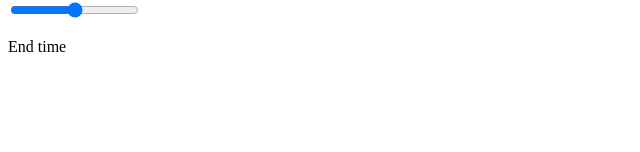
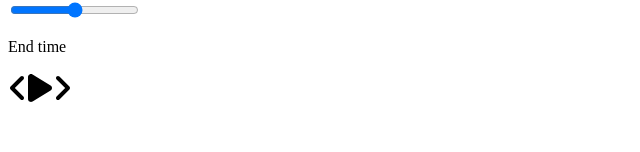
Before and after one commit to AydarF/music-player, a React (Create React App) app: page / in a window 1280 px wide. Shown: the part 148-300 px from the top of the page, without its empty margins (0-640 px from the left). Built offline with nearby package versions, Linux system fonts and the light colour scheme; the HTML template or start-up script is replaced by a standard one.

Commit message:
create player control buttons

```diff
--- a/src/components/Player.js
+++ b/src/components/Player.js
@@ -1,3 +1,9 @@
+import {
+  faAngleLeft,
+  faAngleRight,
+  faPlay,
+} from "@fortawesome/free-solid-svg-icons";
+import { FontAwesomeIcon } from "@fortawesome/react-fontawesome";
 import React from "react";
 
 const Player = () => {
@@ -8,7 +14,15 @@
         <input type="range" />
         <p>End time</p>
       </div>
-      <div className="play-control"></div>
+      <div className="play-control">
+        <FontAwesomeIcon className="skip-back" size="2x" icon={faAngleLeft} />
+        <FontAwesomeIcon className="play" size="2x" icon={faPlay} />
+        <FontAwesomeIcon
+          className="skip-forward"
+          size="2x"
+          icon={faAngleRight}
+        />
+      </div>
     </div>
   );
 };
```
